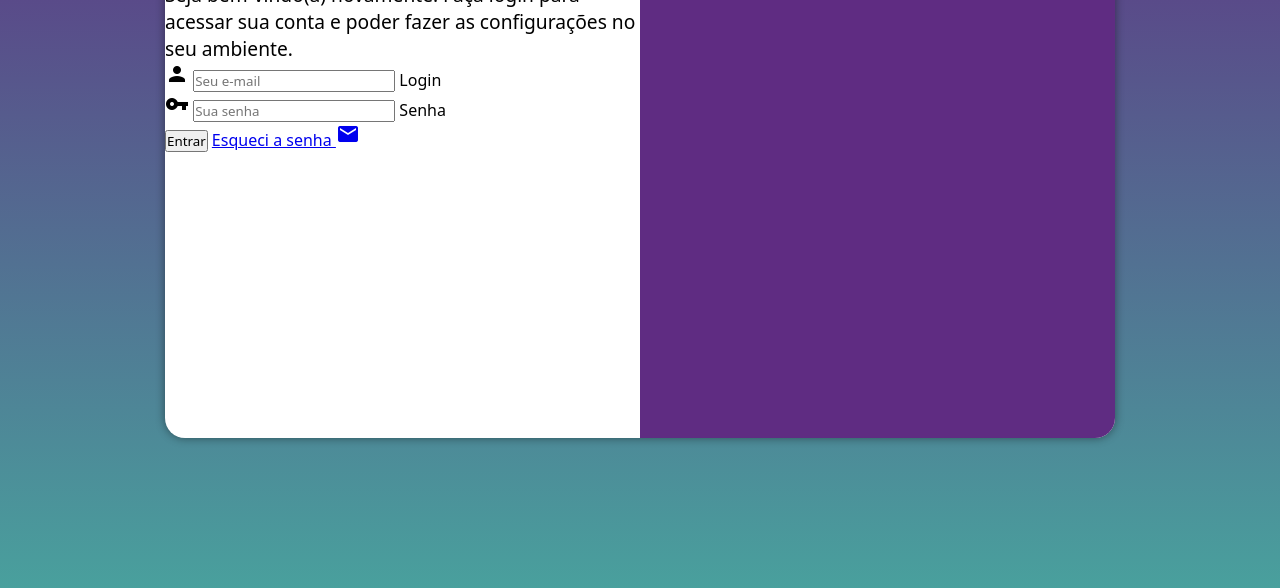
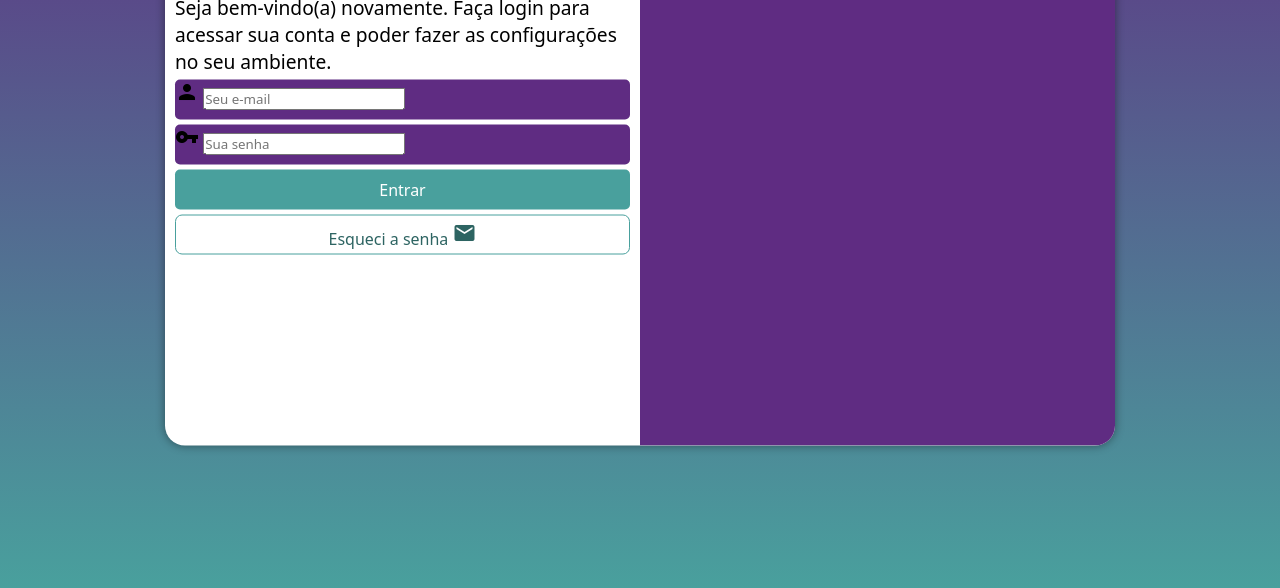
Before and after one commit to Caio-Paulino/projeto-login, a plain HTML site: page index.html in a window 1280 px wide. Shown: the part 212-800 px from the top of the page. Drawn offline with Linux system fonts and the light colour scheme.

Commit message:
formatacao form

```diff
--- a/index.html
+++ b/index.html
@@ -1,13 +1,15 @@
 <!DOCTYPE html>
 <html lang="pt-br">
   <head>
-    <meta charset="UTF-8">
-    <meta name="viewport" content="width=device-width, initial-scale=1.0">
+    <meta charset="UTF-8" />
+    <meta name="viewport" content="width=device-width, initial-scale=1.0" />
     <title>Login</title>
-    <link href="https://fonts.googleapis.com/icon?family=Material+Icons"
-      rel="stylesheet">
-    <link rel="stylesheet" href="/styles/style.css">
-    <link rel="stylesheet" href="styles/media-queries.css">
+    <link
+      href="https://fonts.googleapis.com/icon?family=Material+Icons"
+      rel="stylesheet"
+    />
+    <link rel="stylesheet" href="/styles/style.css" />
+    <link rel="stylesheet" href="styles/media-queries.css" />
   </head>
   <body>
     <main>
@@ -18,20 +20,40 @@
 
         <div id="formulario">
           <h1>Login</h1>
-                <p>Seja bem-vindo(a) novamente. Faça login para acessar sua conta e poder fazer as configurações no seu ambiente.</p>
+          <p>
+            Seja bem-vindo(a) novamente. Faça login para acessar sua conta e
+            poder fazer as configurações no seu ambiente.
+          </p>
           <form action="login.php" method="post" autocomplete="on">
             <div class="campo">
               <span class="material-icons">person</span>
-                        <input type="email" name="login" id="ilogin" placeholder="Seu e-mail" autocomplete="email" required maxlength="30">
+              <input
+                type="email"
+                name="login"
+                id="ilogin"
+                placeholder="Seu e-mail"
+                autocomplete="email"
+                required
+                maxlength="30"
+              />
               <label for="ilogin">Login</label>
             </div>
             <div class="campo">
               <span class="material-icons">vpn_key</span>
-                        <input type="password" name="senha" id="isenha" placeholder="Sua senha" autocomplete="current-password" required minlength="8" maxlength="20">
+              <input
+                type="password"
+                name="senha"
+                id="isenha"
+                placeholder="Sua senha"
+                autocomplete="current-password"
+                required
+                minlength="8"
+                maxlength="20"
+              />
               <label for="isenha">Senha</label>
             </div>
             <input type="submit" value="Entrar">
-                    <a href="esqueci.html">
+            <a href="esqueci.html" class="botao">
               Esqueci a senha <span class="material-icons">mail</span>
             </a>
           </form>
--- a/styles/media-queries.css
+++ b/styles/media-queries.css
@@ -52,4 +52,6 @@
         font-size: 1.2em;
     }
 
+
+
 }
--- a/styles/style.css
+++ b/styles/style.css
@@ -35,7 +35,7 @@ section#login {
 
     background-color: white;
     width: 250px;
-    height: 500px;
+    height: 515px;
     border-radius: 20px;
     box-shadow: 0px 0px 10px rgba(0, 0, 0, 0.438);
 
@@ -51,7 +51,68 @@ section#login > div#imagem {
     height: 200px;
 }
 
-section#login > div#formulário {
+section#login > div#formulario {
     display: block;
     padding: 10px;
 }
+
+div#formulario > h1 {
+    text-align: center;
+    margin-bottom: 10px;
+}
+
+div#formulario > p {
+    font-size: 0.8em;
+}
+
+form > div.campo {
+    background-color: #5f2c82;
+    display: block;
+    width: 100%;
+    height: 40px;
+    border-radius: 5px;
+    margin: 5px 0px;
+}
+
+div.campo > label {
+    display: none;
+}
+
+form > input[type=submit] {
+    display: block;
+    font-size: 1em;
+    width: 100%;
+    height: 40px;
+    background-color: #49a09d;
+    color: white;
+    border: none;
+    border-radius: 5px;
+    cursor: pointer;
+}
+
+form > input[type=submit]:hover {
+    background-color: #1f4b49;
+}
+
+form > a.botao {
+    display: block;
+    text-align: center;
+    font-size: 1em;
+    width: 100%;
+    height: 40px;
+    padding-top: 5px;
+    margin-top: 5px;
+    background-color: white;
+    color: #2d6462;
+    border: 1px solid #49a09d;
+    border-radius: 7px;
+    text-decoration: none;
+}
+
+form > a.botao:hover {
+    background-color: #6cd3cf;
+}
+
+form > a.botao > i {
+    font-size: 0.8em
+}
```
Lines whose indentation alone changed are shown as unchanged.
